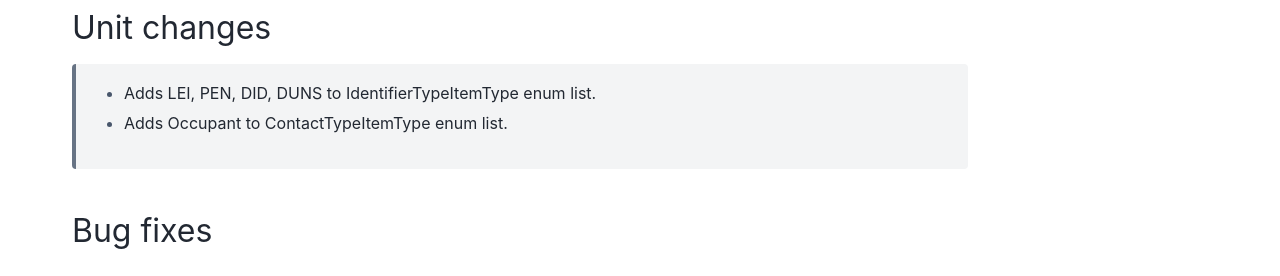
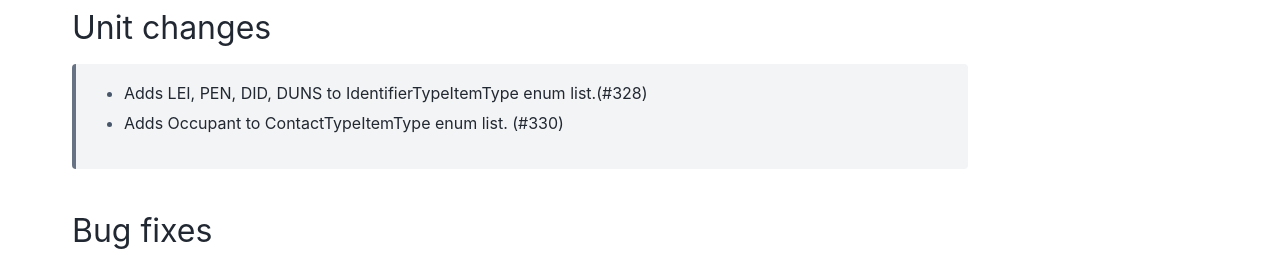
Before and after one commit to Open-Orange-Button/Orange-Button-Taxonomy, a Sphinx documentation site: the page built from docs/sphinx/source/whatsnew/whatsnew_dev.rst, in a window 1280 px wide and 1161 px high. Shown: the part 452-728 px from the top of the window. Built offline with Sphinx 7.4.7 and the PyData theme 0.15.4, drawn with Linux system fonts in a browser that asks for light colours.

Commit message:
Adds PR reference to whatsnew_dev.rst

```diff
--- a/docs/sphinx/source/whatsnew/whatsnew_dev.rst
+++ b/docs/sphinx/source/whatsnew/whatsnew_dev.rst
@@ -14,8 +14,8 @@ Object changes
 
 Unit changes
 ~~~~~~~~~~~~
- * Adds LEI, PEN, DID, DUNS to IdentifierTypeItemType enum list.
- * Adds Occupant to ContactTypeItemType enum list.
+ * Adds LEI, PEN, DID, DUNS to IdentifierTypeItemType enum list.(#328)
+ * Adds Occupant to ContactTypeItemType enum list. (#330)
 
 
 Bug fixes
```
